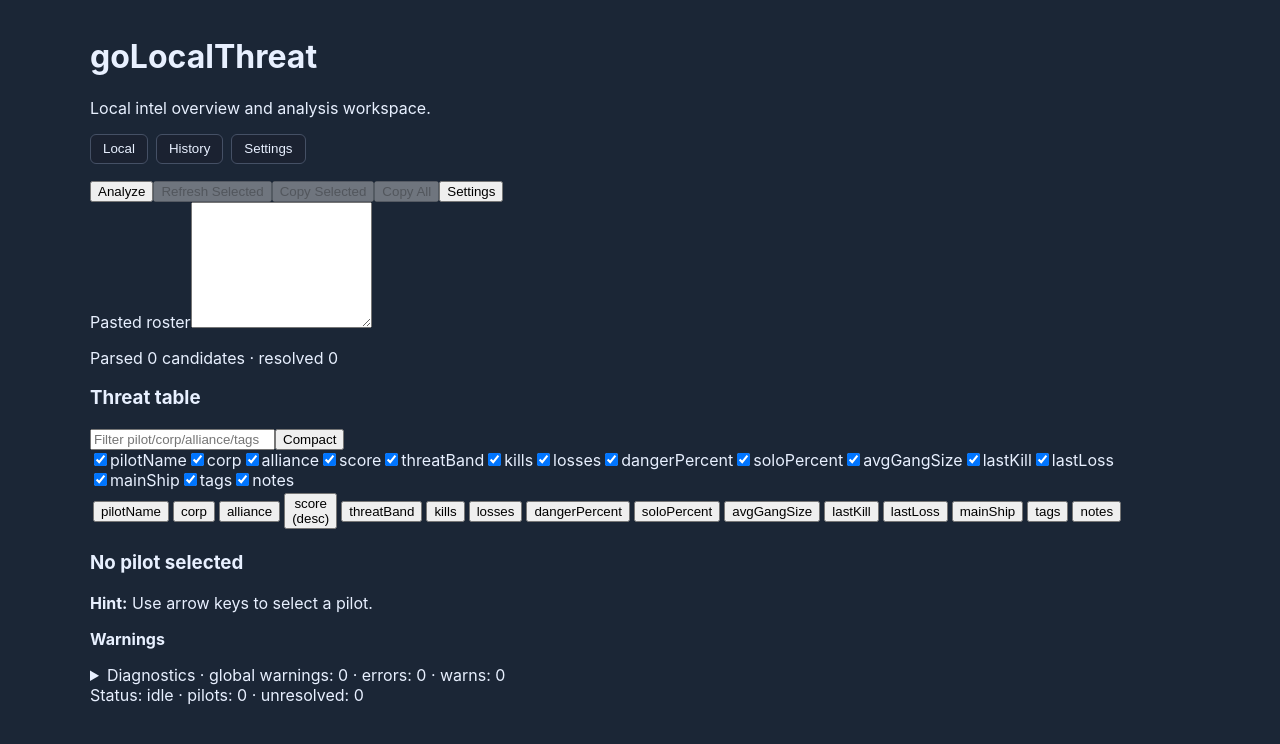
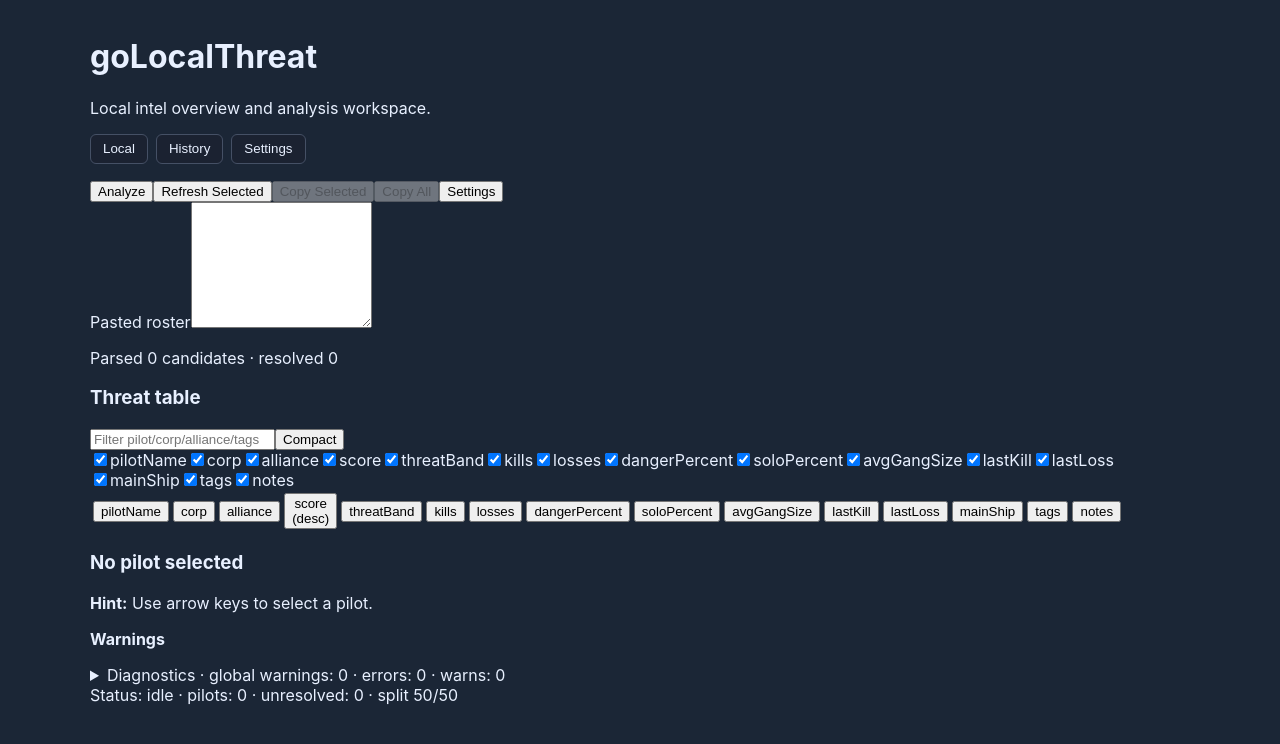
Before and after one commit to multiplex55/goLocalThreat, a React (Vite) app in the folder frontend/: page / in a window 1280 px wide. Shown: the top 744 px of the page. Built offline with nearby package versions, Linux system fonts and the light colour scheme.

Commit message:
Add local workspace interaction handlers and persisted prefs

```diff
--- a/frontend/src/App.tsx
+++ b/frontend/src/App.tsx
@@ -1,16 +1,18 @@
-import { useState } from 'react';
+import { useMemo, useState } from 'react';
 import './App.css';
 import { HistoryFeature } from './features/history/HistoryFeature';
 import { LocalScreen } from './features/local/LocalScreen';
 import { initialAnalyzeState, mapAnalyzeError, reduceAnalyzeState } from './features/local/analyzeState';
 import { SettingsFeature } from './features/settings/SettingsFeature';
+import { hydrateWorkspacePrefs, dehydrateWorkspacePrefs } from './features/local/workspacePrefs';
 import { analyzePastedText } from './lib/api';
 
 type AppTab = 'local' | 'history' | 'settings';
 
 function App() {
   const [tab, setTab] = useState<AppTab>('local');
-  const [pastedText, setPastedText] = useState('');
+  const workspacePrefs = useMemo(() => hydrateWorkspacePrefs(), []);
+  const [pastedText, setPastedText] = useState(workspacePrefs.lastPastedInput);
   const [analyzeState, setAnalyzeState] = useState(initialAnalyzeState);
   const [historyQuery, setHistoryQuery] = useState('');
   const [settingsNote, setSettingsNote] = useState('');
@@ -43,7 +45,11 @@ function App() {
       <LocalScreen
         pastedText={pastedText}
         analyzeState={analyzeState}
-        onPasteChange={setPastedText}
+        onPasteChange={(text) => {
+          setPastedText(text);
+          const current = hydrateWorkspacePrefs();
+          dehydrateWorkspacePrefs({ ...current, lastPastedInput: text });
+        }}
         onAnalyze={runAnalyze}
         useLocalIntelV2Layout
       />
--- a/frontend/src/features/local/LocalScreen.tsx
+++ b/frontend/src/features/local/LocalScreen.tsx
@@ -1,8 +1,9 @@
-import { useCallback, useEffect, useMemo, useState, type KeyboardEvent } from 'react';
+import { useCallback, useEffect, useMemo, useRef, useState, type KeyboardEvent } from 'react';
 import { buildDetailPanel } from './DetailPanel';
 import { buildThreatTable } from './ThreatTable';
 import type { AnalyzeState } from './analyzeState';
 import type { ThreatRowView, ThreatTableColumn } from './types';
+import { dehydrateWorkspacePrefs, hydrateWorkspacePrefs } from './workspacePrefs';
 
 export interface LocalScreenProps {
   pastedText: string;
@@ -28,7 +29,7 @@ function toThreatRows(analyzeState: AnalyzeState): ThreatRowView[] {
       ? ['Unknown due to partial killmail timestamps']
       : [];
 
-    return ({
+    return {
       id: pilot.id,
       pilotName: pilot.name,
       corp: pilot.corporation,
@@ -60,7 +61,7 @@ function toThreatRows(analyzeState: AnalyzeState): ThreatRowView[] {
         userVisible: warning.userVisible,
         message: warning.message,
       })) ?? [],
-  });
+    };
   })
     .map((row, index) => ({ ...row, id: row.id || String(index) }));
 }
@@ -70,6 +71,12 @@ function nextSelectionIndex(currentIndex: number, rowCount: number, key: 'ArrowU
   if (currentIndex < 0) return 0;
   if (key === 'ArrowDown') return Math.min(rowCount - 1, currentIndex + 1);
   return Math.max(0, currentIndex - 1);
+}
+
+function isEditableTarget(target: EventTarget | null): boolean {
+  if (!(target instanceof HTMLElement)) return false;
+  const tagName = target.tagName.toLowerCase();
+  return tagName === 'textarea' || tagName === 'input' || target.isContentEditable;
 }
 
 export function LocalScreen({
@@ -83,22 +90,60 @@ export function LocalScreen({
   onSettings,
   useLocalIntelV2Layout = false,
 }: LocalScreenProps) {
-  const rows = useMemo(() => toThreatRows(analyzeState), [analyzeState]);
+  const workspacePrefs = useMemo(() => hydrateWorkspacePrefs(), []);
+  const baseRows = useMemo(() => toThreatRows(analyzeState), [analyzeState]);
   const diagnostics = analyzeState.data?.diagnostics;
   const unresolvedNames = diagnostics?.unresolvedNames ?? [];
   const globalWarnings = diagnostics?.globalWarnings ?? [];
 
   const [selectedRowId, setSelectedRowId] = useState<string | null>(null);
-  const [sortBy, setSortBy] = useState<ThreatTableColumn>('score');
-  const [sortDirection, setSortDirection] = useState<'asc' | 'desc'>('desc');
+  const [sortBy, setSortBy] = useState<ThreatTableColumn>(workspacePrefs.table.sortBy);
+  const [sortDirection, setSortDirection] = useState<'asc' | 'desc'>(workspacePrefs.table.sortDirection);
   const [filterText, setFilterText] = useState('');
-  const [compactMode, setCompactMode] = useState(false);
-  const [visibleColumns, setVisibleColumns] = useState<Record<ThreatTableColumn, boolean>>({
-    pilotName: true, corp: true, alliance: true, score: true, threatBand: true, kills: true, losses: true, dangerPercent: true, soloPercent: true,
-    avgGangSize: true, lastKill: true, lastLoss: true, mainShip: true, tags: true, notes: true,
-  });
+  const [compactMode, setCompactMode] = useState(workspacePrefs.compactDensity);
+  const [visibleColumns, setVisibleColumns] = useState<Record<ThreatTableColumn, boolean>>(workspacePrefs.table.columnVisibility);
+  const [columnWidths] = useState(workspacePrefs.table.columnWidths);
+  const [panelSizes] = useState(workspacePrefs.layout.panelSizes);
+  const [splitPositions] = useState(workspacePrefs.layout.splitPositions);
+  const [pinnedRowIds, setPinnedRowIds] = useState<Set<string>>(new Set());
+  const [actionMessage, setActionMessage] = useState<string | null>(null);
+  const pasteInputRef = useRef<HTMLTextAreaElement | null>(null);
+
+  const rows = useMemo(() => baseRows.map((row) => {
+    if (!pinnedRowIds.has(row.id)) return row;
+    return {
+      ...row,
+      tags: row.tags.includes('Pinned') ? row.tags : [...row.tags, 'Pinned'],
+    };
+  }), [baseRows, pinnedRowIds]);
 
   const table = useMemo(() => buildThreatTable(rows, selectedRowId, compactMode, { sortBy, sortDirection, filterText, visibleColumns }), [rows, selectedRowId, compactMode, sortBy, sortDirection, filterText, visibleColumns]);
+
+  useEffect(() => {
+    dehydrateWorkspacePrefs({
+      ...workspacePrefs,
+      lastPastedInput: pastedText,
+      compactDensity: compactMode,
+      table: {
+        ...workspacePrefs.table,
+        sortBy,
+        sortDirection,
+        columnVisibility: visibleColumns,
+        columnWidths,
+      },
+      layout: {
+        ...workspacePrefs.layout,
+        panelSizes,
+        splitPositions,
+      },
+    });
+  }, [columnWidths, compactMode, panelSizes, pastedText, sortBy, sortDirection, splitPositions, visibleColumns, workspacePrefs]);
+
+  useEffect(() => {
+    if (!actionMessage) return;
+    const timeoutId = window.setTimeout(() => setActionMessage(null), 1800);
+    return () => window.clearTimeout(timeoutId);
+  }, [actionMessage]);
 
   useEffect(() => {
     if (!rows.length) {
@@ -112,11 +157,15 @@ export function LocalScreen({
   const detail = useMemo(() => buildDetailPanel(selectedRow), [selectedRow]);
 
   const copyName = useCallback(async (pilotName: string | null) => {
-    if (!pilotName) return;
+    if (!pilotName) {
+      setActionMessage('No selected pilot to copy.');
+      return;
+    }
     onCopySelected?.(pilotName);
     if (typeof navigator !== 'undefined' && navigator.clipboard) {
       await navigator.clipboard.writeText(pilotName);
     }
+    setActionMessage(`Copied ${pilotName}.`);
   }, [onCopySelected]);
 
   const copyAllNames = useCallback(async () => {
@@ -125,12 +174,37 @@ export function LocalScreen({
     if (typeof navigator !== 'undefined' && navigator.clipboard) {
       await navigator.clipboard.writeText(names.join('\n'));
     }
+    setActionMessage(`Copied ${names.length} pilot name${names.length === 1 ? '' : 's'}.`);
   }, [onCopyAll, rows]);
+
+  const refreshSelected = useCallback(() => {
+    if (!selectedRow?.id) {
+      setActionMessage('No selected pilot to refresh.');
+      onRefreshSelected?.(null);
+      return;
+    }
+    onRefreshSelected?.(selectedRow.id);
+    setActionMessage(`Refreshing ${selectedRow.pilotName}...`);
+  }, [onRefreshSelected, selectedRow]);
 
   const onKeyDown = useCallback((event: KeyboardEvent<HTMLDivElement>) => {
     if (event.key === 'Enter') {
       event.preventDefault();
       onAnalyze();
+      return;
+    }
+
+    if ((event.ctrlKey || event.metaKey) && event.key.toLowerCase() === 'v' && !isEditableTarget(event.target)) {
+      event.preventDefault();
+      pasteInputRef.current?.focus();
+      if (typeof navigator !== 'undefined' && navigator.clipboard?.readText) {
+        void navigator.clipboard.readText().then((clipboardText) => {
+          if (clipboardText) {
+            const separator = pastedText.trim() ? '\n' : '';
+            onPasteChange(`${pastedText}${separator}${clipboardText}`);
+          }
+        });
+      }
       return;
     }
 
@@ -145,7 +219,7 @@ export function LocalScreen({
     if ((event.ctrlKey || event.metaKey) && event.key.toLowerCase() === 'c') {
       void copyName(selectedRow?.pilotName ?? null);
     }
-  }, [copyName, onAnalyze, selectedRow?.pilotName, selectedRowId, table.rows]);
+  }, [copyName, onAnalyze, onPasteChange, pastedText, selectedRow?.pilotName, selectedRowId, table.rows]);
 
   if (!useLocalIntelV2Layout) {
     return <div data-testid="local-screen-disabled">Local intel v2 layout is disabled.</div>;
@@ -155,16 +229,17 @@ export function LocalScreen({
     <section data-testid="local-screen" tabIndex={0} onKeyDown={onKeyDown} aria-label="Local intel workspace">
       <header data-testid="local-top-toolbar">
         <button type="button" onClick={onAnalyze} disabled={analyzeState.status === 'loading'}>Analyze</button>
-        <button type="button" onClick={() => onRefreshSelected?.(selectedRow?.id ?? null)} disabled={!selectedRow}>Refresh Selected</button>
+        <button type="button" onClick={refreshSelected}>Refresh Selected</button>
         <button type="button" onClick={() => void copyName(selectedRow?.pilotName ?? null)} disabled={!selectedRow}>Copy Selected</button>
         <button type="button" onClick={() => void copyAllNames()} disabled={!rows.length}>Copy All</button>
         <button type="button" onClick={onSettings}>Settings</button>
+        <span role="status" aria-live="polite" data-testid="action-feedback">{actionMessage}</span>
       </header>
 
-      <div data-testid="local-layout-grid">
+      <div data-testid="local-layout-grid" style={{ gridTemplateColumns: `${panelSizes.left}fr ${panelSizes.center}fr ${panelSizes.right}fr` }}>
         <aside data-testid="local-left-panel">
           <label htmlFor="paste-input">Pasted roster</label>
-          <textarea id="paste-input" data-testid="paste-textbox" value={pastedText} rows={8} onChange={(event) => onPasteChange(event.target.value)} />
+          <textarea ref={pasteInputRef} id="paste-input" data-testid="paste-textbox" value={pastedText} rows={8} onChange={(event) => onPasteChange(event.target.value)} />
           <p data-testid="parse-summary">Parsed {diagnostics?.candidateNamesCount ?? 0} candidates · resolved {diagnostics?.resolvedCount ?? 0}</p>
         </aside>
 
@@ -179,7 +254,7 @@ export function LocalScreen({
             <thead>
               <tr>
                 {table.headers.filter((h) => h.visible).map((h) => (
-                  <th key={h.column}>
+                  <th key={h.column} style={{ width: columnWidths[h.column] ? `${columnWidths[h.column]}px` : undefined }}>
                     <button type="button" onClick={() => {
                       if (sortBy === h.column) {
                         setSortDirection((d) => (d === 'asc' ? 'desc' : 'asc'));
@@ -194,8 +269,21 @@ export function LocalScreen({
             </thead>
             <tbody>
               {table.rows.map((tableRow) => (
-                <tr key={tableRow.id} data-selected={tableRow.selected || undefined} onClick={() => setSelectedRowId(tableRow.id)}>
-                  {table.headers.filter((h) => h.visible).map((h) => <td key={h.column}>{Array.isArray(tableRow.row[h.column]) ? (tableRow.row[h.column] as string[]).join(', ') : String(tableRow.row[h.column])}</td>)}
+                <tr
+                  key={tableRow.id}
+                  data-selected={tableRow.selected || undefined}
+                  onClick={() => setSelectedRowId(tableRow.id)}
+                  onDoubleClick={() => setPinnedRowIds((current) => {
+                    const next = new Set(current);
+                    if (next.has(tableRow.id)) {
+                      next.delete(tableRow.id);
+                    } else {
+                      next.add(tableRow.id);
+                    }
+                    return next;
+                  })}
+                >
+                  {table.headers.filter((h) => h.visible).map((h) => <td key={h.column}>{h.column === 'pilotName' && pinnedRowIds.has(tableRow.id) ? '📌 ' : ''}{Array.isArray(tableRow.row[h.column]) ? (tableRow.row[h.column] as string[]).join(', ') : String(tableRow.row[h.column])}</td>)}
                 </tr>
               ))}
             </tbody>
@@ -239,7 +327,7 @@ export function LocalScreen({
               .join(', ') || 'none'}
           </p>
         </details>
-        <span>Status: {analyzeState.status} · pilots: {rows.length} · unresolved: {unresolvedNames.length}</span>
+        <span>Status: {analyzeState.status} · pilots: {rows.length} · unresolved: {unresolvedNames.length} · split {splitPositions.vertical}/{splitPositions.horizontal}</span>
       </footer>
     </section>
   );
--- /dev/null
+++ b/frontend/src/features/local/workspacePrefs.ts
@@ -0,0 +1,155 @@
+import type { ThreatTableColumn } from './types';
+
+const WORKSPACE_PREFS_KEY = 'goLocalThreat.localWorkspacePrefs';
+const WORKSPACE_PREFS_VERSION = 1;
+
+export interface LocalWorkspacePrefs {
+  version: number;
+  lastPastedInput: string;
+  table: {
+    sortBy: ThreatTableColumn;
+    sortDirection: 'asc' | 'desc';
+    columnVisibility: Record<ThreatTableColumn, boolean>;
+    columnWidths: Partial<Record<ThreatTableColumn, number>>;
+  };
+  layout: {
+    panelSizes: {
+      left: number;
+      center: number;
+      right: number;
+    };
+    splitPositions: {
+      vertical: number;
+      horizontal: number;
+    };
+  };
+  compactDensity: boolean;
+}
+
+export const defaultWorkspacePrefs = (): LocalWorkspacePrefs => ({
+  version: WORKSPACE_PREFS_VERSION,
+  lastPastedInput: '',
+  table: {
+    sortBy: 'score',
+    sortDirection: 'desc',
+    columnVisibility: {
+      pilotName: true,
+      corp: true,
+      alliance: true,
+      score: true,
+      threatBand: true,
+      kills: true,
+      losses: true,
+      dangerPercent: true,
+      soloPercent: true,
+      avgGangSize: true,
+      lastKill: true,
+      lastLoss: true,
+      mainShip: true,
+      tags: true,
+      notes: true,
+    },
+    columnWidths: {},
+  },
+  layout: {
+    panelSizes: {
+      left: 25,
+      center: 50,
+      right: 25,
+    },
+    splitPositions: {
+      vertical: 50,
+      horizontal: 50,
+    },
+  },
+  compactDensity: false,
+});
+
+function isRecord(value: unknown): value is Record<string, unknown> {
+  return typeof value === 'object' && value !== null;
+}
+
+function migrateWorkspacePrefs(raw: unknown): LocalWorkspacePrefs {
+  const defaults = defaultWorkspacePrefs();
+  if (!isRecord(raw)) return defaults;
+
+  const version = typeof raw.version === 'number' ? raw.version : 0;
+
+  if (version > WORKSPACE_PREFS_VERSION) {
+    return defaults;
+  }
+
+  const table = isRecord(raw.table) ? raw.table : {};
+  const layout = isRecord(raw.layout) ? raw.layout : {};
+  const panelSizes = isRecord(layout.panelSizes) ? layout.panelSizes : {};
+  const splitPositions = isRecord(layout.splitPositions) ? layout.splitPositions : {};
+
+  const sortBy = typeof table.sortBy === 'string' && table.sortBy in defaults.table.columnVisibility
+    ? table.sortBy as ThreatTableColumn
+    : defaults.table.sortBy;
+
+  const sortDirection = table.sortDirection === 'asc' || table.sortDirection === 'desc'
+    ? table.sortDirection
+    : defaults.table.sortDirection;
+
+  const columnVisibility = {
+    ...defaults.table.columnVisibility,
+    ...(isRecord(table.columnVisibility) ? table.columnVisibility : {}),
+  } as Record<ThreatTableColumn, boolean>;
+
+  const columnWidths = isRecord(table.columnWidths)
+    ? Object.fromEntries(
+      Object.entries(table.columnWidths)
+        .filter(([column, width]) => column in defaults.table.columnVisibility && typeof width === 'number' && Number.isFinite(width)),
+    ) as Partial<Record<ThreatTableColumn, number>>
+    : defaults.table.columnWidths;
+
+  return {
+    version: WORKSPACE_PREFS_VERSION,
+    lastPastedInput: typeof raw.lastPastedInput === 'string' ? raw.lastPastedInput : defaults.lastPastedInput,
+    table: {
+      sortBy,
+      sortDirection,
+      columnVisibility,
+      columnWidths,
+    },
+    layout: {
+      panelSizes: {
+        left: typeof panelSizes.left === 'number' ? panelSizes.left : defaults.layout.panelSizes.left,
+        center: typeof panelSizes.center === 'number' ? panelSizes.center : defaults.layout.panelSizes.center,
+        right: typeof panelSizes.right === 'number' ? panelSizes.right : defaults.layout.panelSizes.right,
+      },
+      splitPositions: {
+        vertical: typeof splitPositions.vertical === 'number' ? splitPositions.vertical : defaults.layout.splitPositions.vertical,
+        horizontal: typeof splitPositions.horizontal === 'number' ? splitPositions.horizontal : defaults.layout.splitPositions.horizontal,
+      },
+    },
+    compactDensity: typeof raw.compactDensity === 'boolean' ? raw.compactDensity : defaults.compactDensity,
+  };
+}
+
+export function hydrateWorkspacePrefs(storage: Pick<Storage, 'getItem'> | null = typeof localStorage === 'undefined' ? null : localStorage): LocalWorkspacePrefs {
+  if (!storage) return defaultWorkspacePrefs();
+
+  const serialized = storage.getItem(WORKSPACE_PREFS_KEY);
+  if (!serialized) return defaultWorkspacePrefs();
+
+  try {
+    const parsed = JSON.parse(serialized) as unknown;
+    return migrateWorkspacePrefs(parsed);
+  } catch {
+    return defaultWorkspacePrefs();
+  }
+}
+
+export function dehydrateWorkspacePrefs(
+  prefs: LocalWorkspacePrefs,
+  storage: Pick<Storage, 'setItem'> | null = typeof localStorage === 'undefined' ? null : localStorage,
+): void {
+  if (!storage) return;
+  storage.setItem(WORKSPACE_PREFS_KEY, JSON.stringify({ ...prefs, version: WORKSPACE_PREFS_VERSION }));
+}
+
+export function workspacePrefsKey(): string {
+  return WORKSPACE_PREFS_KEY;
+}
```
Also changed, not shown: 2 other files (tests, documents, lock files or other folders). Lines whose indentation alone changed are shown as unchanged.
